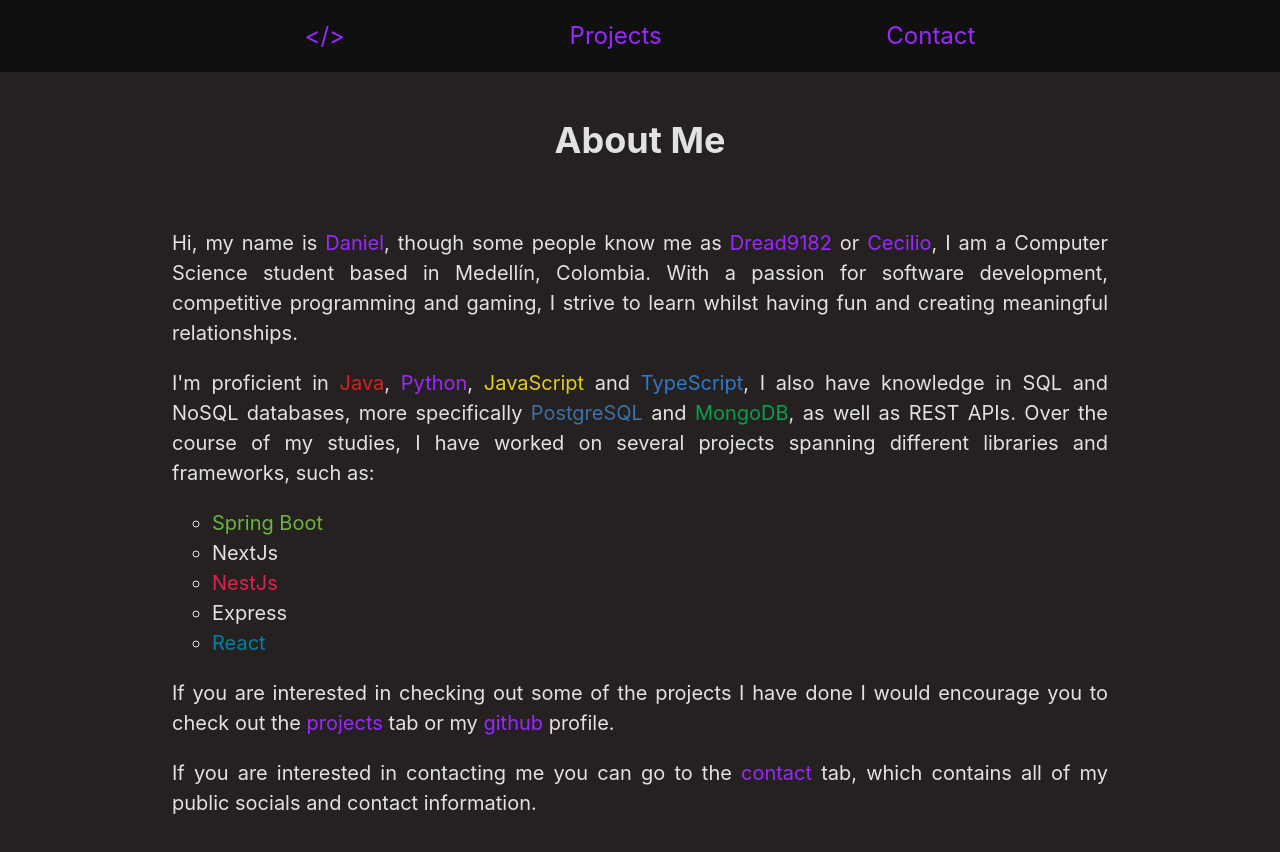
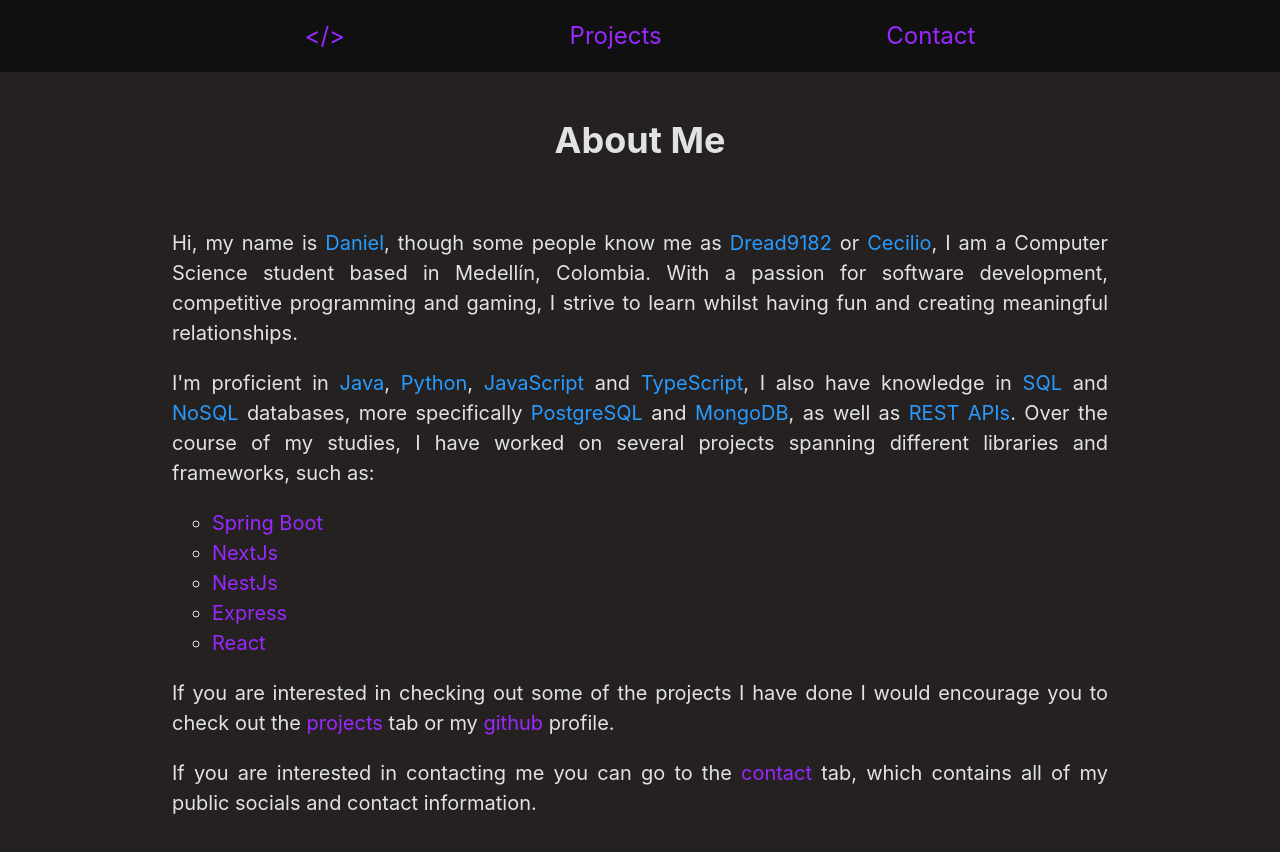
Before and after one commit to Cecilio0/personal-webpage, a React (Vite) app: page / in a window 1280 px wide. Shown: the top 852 px of the page. Built offline with nearby package versions, Linux system fonts and the light colour scheme.

Commit message:
changed app colors

```diff
--- a/src/routes/App.css
+++ b/src/routes/App.css
@@ -18,6 +18,10 @@
   text-align: justify;
 }
 
+.card span {
+  color: rgb(40, 155, 255);
+}
+
 .card ul {
   display: flex;
   flex-direction: column;
--- a/src/routes/App.tsx
+++ b/src/routes/App.tsx
@@ -39,7 +39,7 @@ function App() {
         <a
           href={framework.url}
           className="link-p"
-          style={{ color: framework.color }}
+          // style={{ color: "rgba(255, 255, 255, 0.87)" }}
         >
           {framework.name}
         </a>
@@ -63,35 +63,35 @@ function App() {
         <div className="card">
           <p>
             Hi, my name is
-            <span style={{ color: "rgb(155, 40, 255)" }}> Daniel</span>, though
-            some people know me as
-            <span style={{ color: "rgb(155, 40, 255)" }}> Dread9182 </span>
+            <span> Daniel</span>, though some people know me as
+            <span> Dread9182 </span>
             or
-            <span style={{ color: "rgb(155, 40, 255)" }}> Cecilio</span>, I am a
-            Computer Science student based in Medellín, Colombia. With a passion
-            for software development, competitive programming and gaming, I
-            strive to learn whilst having fun and creating meaningful
-            relationships.
+            <span> Cecilio</span>, I am a Computer Science student based in
+            Medellín, Colombia. With a passion for software development,
+            competitive programming and gaming, I strive to learn whilst having
+            fun and creating meaningful relationships.
           </p>
           <p>
             I'm proficient in
-            <span style={{ color: "rgba(236, 32, 37, 0.9)" }}> Java</span>,
-            <span style={{ color: "rgb(155, 40, 255)" }}> Python</span>,&nbsp;
-            <span style={{ color: "rgba(247, 223, 30, 0.9)" }}>JavaScript</span>
+            <span> Java</span>,<span> Python</span>,&nbsp;
+            <span>JavaScript</span>
             &nbsp;and
-            <span style={{ color: "rgb(49, 121, 199)" }}> TypeScript</span>, I
-            also have knowledge in SQL and NoSQL databases, more specifically
-            <span style={{ color: "rgb(58, 114, 170)" }}> PostgreSQL</span> and
-            <span style={{ color: "rgb(7,160,76)" }}> MongoDB</span>, as well as
-            REST APIs. Over the course of my studies, I have worked on several
-            projects spanning different libraries and frameworks, such as:
+            <span> TypeScript</span>, I also have knowledge in <span>SQL</span>{" "}
+            and <span>NoSQL </span>
+            databases, more specifically
+            <span> PostgreSQL</span> and
+            <span> MongoDB</span>, as well as <span>REST APIs</span>. Over the
+            course of my studies, I have worked on several projects spanning
+            different libraries and frameworks, such as:
           </p>
           <ul>{usedTecnologies}</ul>
           <p>
             If you are interested in checking out some of the projects I have
             done I would encourage you to check out the&nbsp;
             <Link to={`/projects`}>
-              <span className="link-p"> projects </span>
+              <span className="link-p" style={{ color: "rgb(155,40,255" }}>
+                projects
+              </span>
             </Link>
             &nbsp;tab or my&nbsp;
             <a className="link-p" href="https://github.com/Dread9182">
@@ -102,7 +102,9 @@ function App() {
           <p>
             If you are interested in contacting me you can go to the&nbsp;
             <Link to={`/contact`}>
-              <span className="link-p">contact</span>
+              <span className="link-p" style={{ color: "rgb(155,40,255" }}>
+                contact
+              </span>
             </Link>
             &nbsp;tab, which contains all of my public socials and contact
             information.
```
